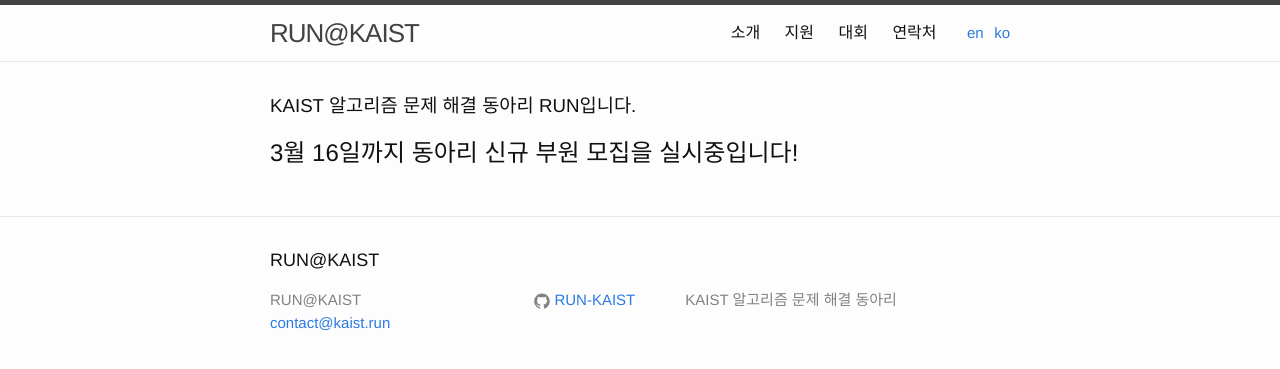
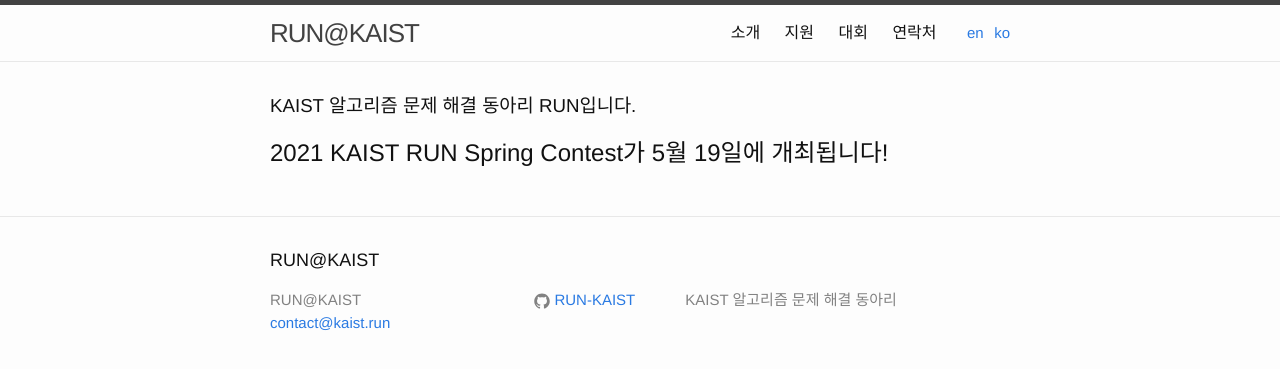
Before and after one commit to RUN-KAIST/kaist.run, a Jekyll site: the page built from index/ko.md, in a window 1280 px wide. Shown: the top 369 px of the page. Built offline with Jekyll 4.4.1, drawn with Linux system fonts in a browser that asks for light colours; our own code applies the rules of GitHub Pages for plain Markdown files.

Commit message:
Update ko.md

```diff
--- a/index/ko.md
+++ b/index/ko.md
@@ -7,4 +7,4 @@ redirect_from: /index.html
 ---
 
 ### KAIST 알고리즘 문제 해결 동아리 RUN입니다.
-## 3월 16일까지 동아리 신규 부원 모집을 실시중입니다!
+## 2021 KAIST RUN Spring Contest가 5월 19일에 개최됩니다!
```
